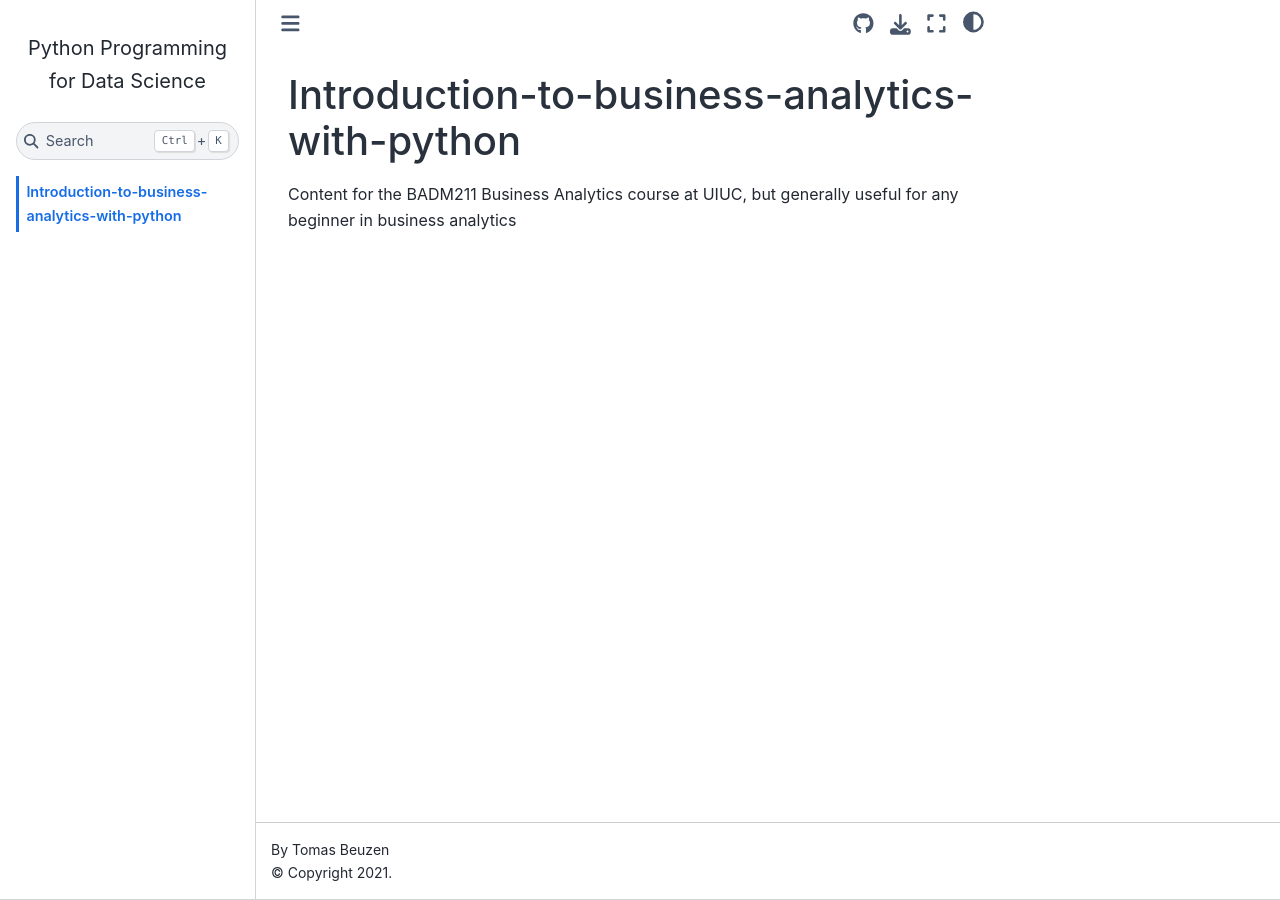
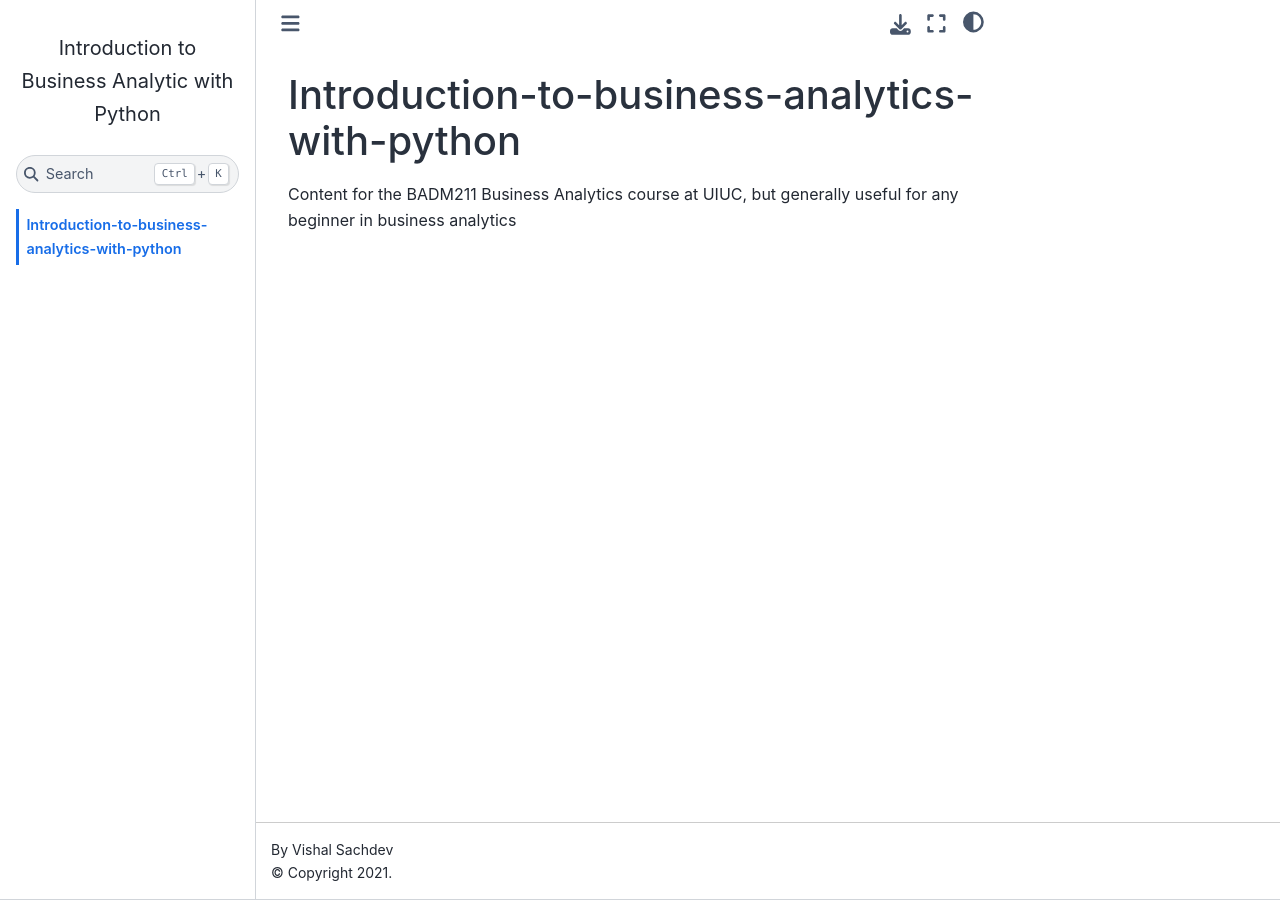
Before and after one commit to vishalsachdev/Introduction-to-business-analytics-with-python, a Jupyter Book: the page built from README.md, in a window 1280 px wide. Built offline with Jupyter Book 1.0.4 settings and Sphinx 7.4.7 and the Sphinx Book theme 1.1.4, drawn with Linux system fonts in a browser that asks for light colours; pages that are not in the unit, such as notebooks, are missing from menus.

Commit message:
Update _config.yml

```diff
--- a/_config.yml
+++ b/_config.yml
@@ -1,33 +1,33 @@
 # Book settings
-title: Python Programming for Data Science
-author: Tomas Beuzen
+title: Introduction to Business Analytic with Python
+author: Vishal Sachdev
 copyright: "2021"
 logo: docs/logo.png
 exclude_patterns: ["cache"]
 
 repository:
-  url: https://github.com/TomasBeuzen/python-programming-for-data-science
+  url: https://github.com/vishalsachdev/Introduction-to-business-analytics-with-python
   path_to_book: ""
   branch: main  # Which branch of the repository should be used when creating links
 
-latex:
-  latex_documents:
-    targetname: book.tex
+# latex:
+#   latex_documents:
+#     targetname: book.tex
 
-# Execution settings
-execute:
-  execute_notebooks         : "cache"  # Whether to execute notebooks at build time. Must be one of ("auto", "force", "cache", "off")
-  cache                     : "cache"
+# # Execution settings
+# execute:
+#   execute_notebooks         : "cache"  # Whether to execute notebooks at build time. Must be one of ("auto", "force", "cache", "off")
+#   cache                     : "cache"
 
-# HTML-specific settings
-html:
-  favicon                   : "docs/favicon.png"  # A path to a favicon image
-  navbar_number_sections    : false  # Add a number to each section in your left navbar
-  use_edit_page_button      : false  # Whether to add an "edit this page" button to pages. If `true`, repository information in repository: must be filled in
-  use_repository_button     : true  # Whether to add a link to your repository button
-  use_issues_button         : false  # Whether to add an "open an issue" button
-  extra_navbar              : <a href="https://www.tomasbeuzen.com/">Tomas Beuzen</a>  # Will be displayed underneath the left navbar.
-  extra_footer              : ""  # Will be displayed underneath the footer.
-  google_analytics_id       : ""  # A GA id that can be used to track book views.
-  home_page_in_navbar       : true  # Whether to include your home page in the left Navigation Bar
-  baseurl                   : "https://www.tomasbeuzen.com/python-programming-for-data-science/"  # The base URL where your book will be hosted. Used for creating image previews and social links. e.g.: https://mypage.com/mybook/
+# # HTML-specific settings
+# html:
+#   favicon                   : "docs/favicon.png"  # A path to a favicon image
+#   navbar_number_sections    : false  # Add a number to each section in your left navbar
+#   use_edit_page_button      : false  # Whether to add an "edit this page" button to pages. If `true`, repository information in repository: must be filled in
+#   use_repository_button     : true  # Whether to add a link to your repository button
+#   use_issues_button         : false  # Whether to add an "open an issue" button
+#   extra_navbar              : <a href="https://www.tomasbeuzen.com/">Tomas Beuzen</a>  # Will be displayed underneath the left navbar.
+#   extra_footer              : ""  # Will be displayed underneath the footer.
+#   google_analytics_id       : ""  # A GA id that can be used to track book views.
+#   home_page_in_navbar       : true  # Whether to include your home page in the left Navigation Bar
+#   baseurl                   : "https://www.tomasbeuzen.com/python-programming-for-data-science/"  # The base URL where your book will be hosted. Used for creating image previews and social links. e.g.: https://mypage.com/mybook/
```
